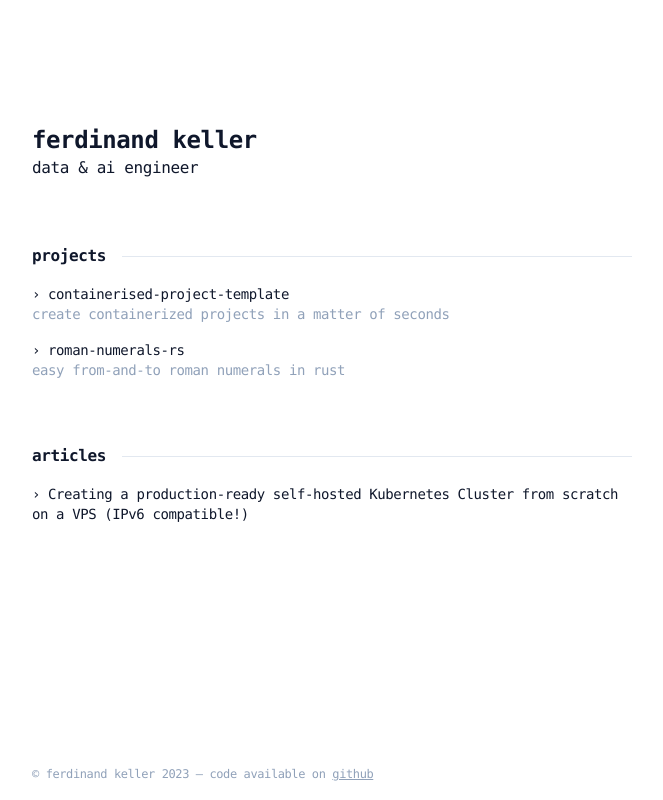
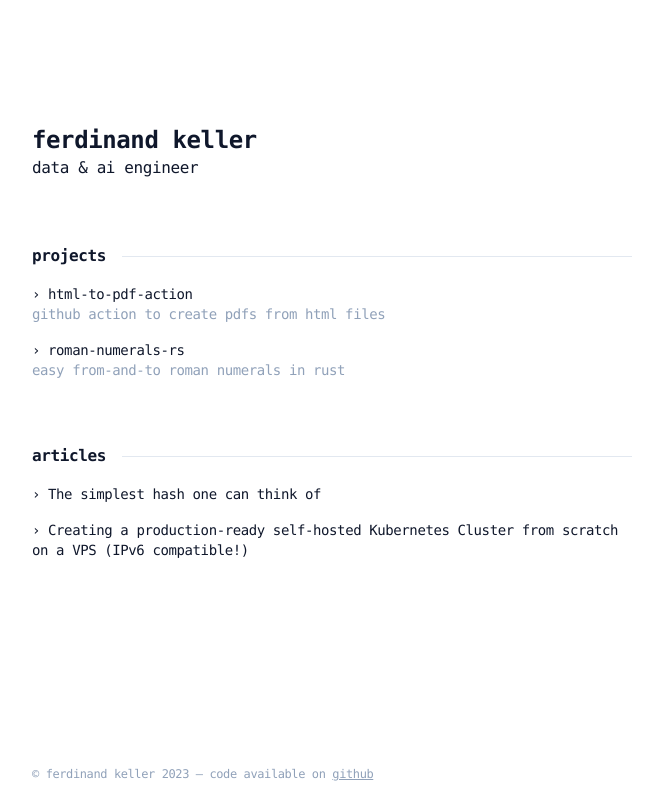
Before and after one commit to ferdinandkeller/ferdinandkeller.dev, a Next.js app: page / in a window 1280 px wide. Shown: the whole page, without its empty margins (308-971 px from the left). Built offline with nearby package versions, Linux system fonts and the light colour scheme.

Commit message:
feat: add new article to page

```diff
--- a/app/page.tsx
+++ b/app/page.tsx
@@ -10,18 +10,22 @@ type SectionContentElement = {
 export default () => {
   const projects = [
     {
-      title: "containerised-project-template",
-      description: "create containerized projects in a matter of seconds",
-      link: "https://github.com"
+      title: "html-to-pdf-action",
+      description: "github action to create pdfs from html files",
+      link: "https://github.com/ferdinandkeller/html-to-pdf-action"
     },
     {
       title: "roman-numerals-rs",
       description: "easy from-and-to roman numerals in rust",
-      link: "https://github.com"
+      link: "https://github.com/ferdinandkeller/roman-numerals-rs"
     }
   ]
 
   const articles = [
+    {
+      title: "The simplest hash one can think of",
+      link: "https://medium.com/@ferdinandklr/the-simplest-hash-one-can-think-of-56e0c6e6f382"
+    },
     {
       title:
         "Creating a production-ready self-hosted Kubernetes Cluster from scratch on a VPS (IPv6 compatible!)",
```
